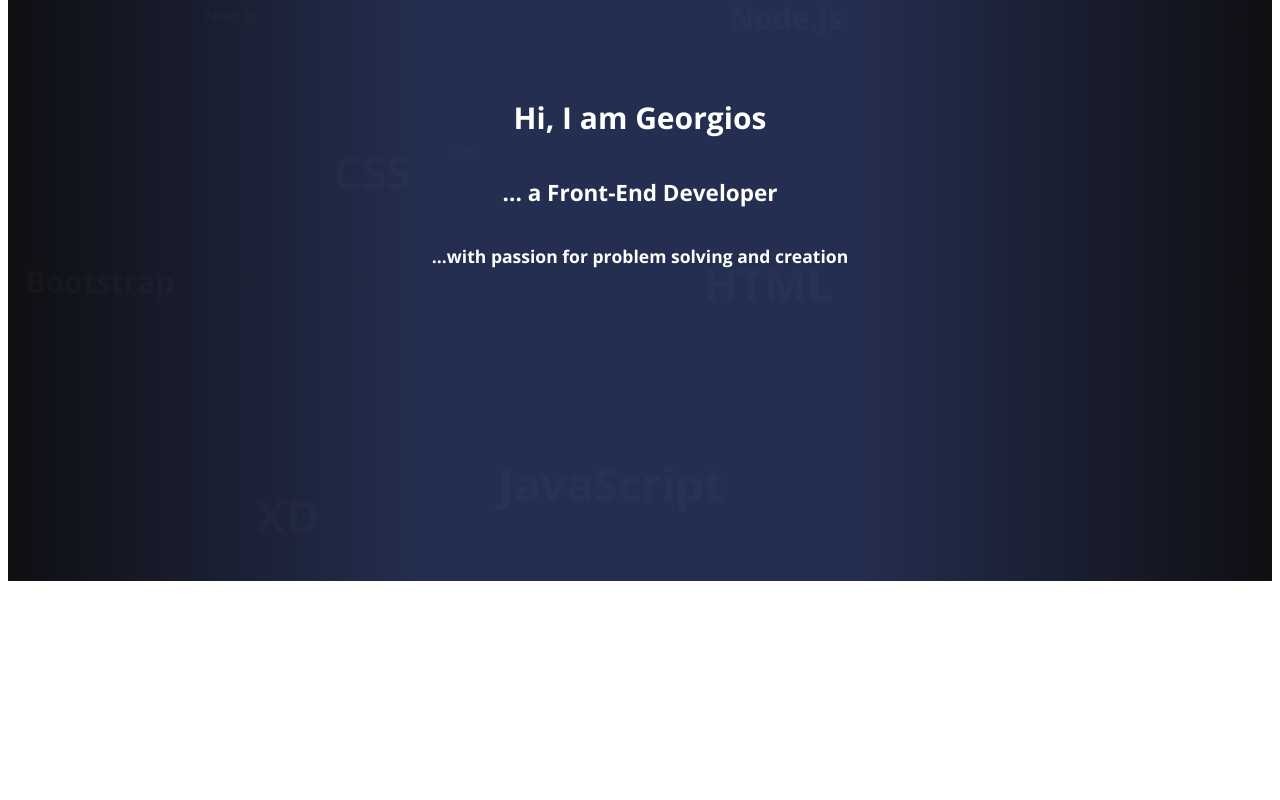
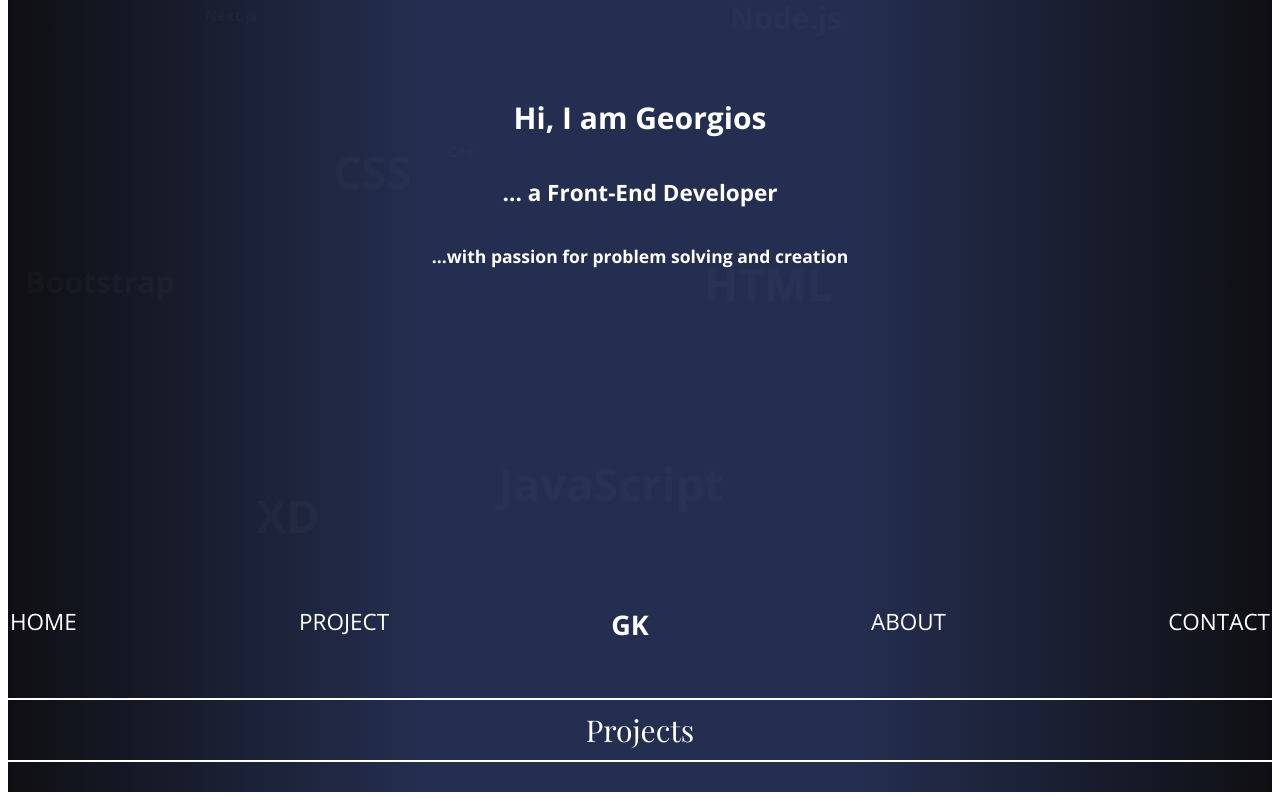
Before and after one commit to kronosGR/ca-portfolio-react, a React (Create React App) app: page / in a window 1280 px wide. Shown: the part 227-1027 px from the top of the page. Before the commit the page ends 816 px from the top, so only its background shows below. Built offline with nearby package versions, Linux system fonts and the light colour scheme.

Commit message:
added header and title components

```diff
--- a/src/App.js
+++ b/src/App.js
@@ -1,5 +1,8 @@
 import React from 'react';
 import LayoutFirst from './components/layout-first';
+import LayoutSecond from './components/layout-second';
+import Header from './components/header';
+import Title from './components/title';
 
 const App = () => {
   return (
@@ -9,6 +12,10 @@ const App = () => {
         <h2>... a Front-End Developer</h2>
         <h3>...with passion for problem solving and creation</h3>
       </LayoutFirst>
+      <LayoutSecond>
+        <Header />
+        <Title title="Projects"/>
+      </LayoutSecond>
     </>
   );
 };
--- /dev/null
+++ b/src/components/header.jsx
@@ -0,0 +1,16 @@
+import classes from './header.module.css'
+
+const Header= () => {
+  return <nav className={classes.header}>
+    <ul className={classes.nav}>
+      <li><a href="#home" className={classes.nav_item}>Home</a></li>
+      <li><a href="#projects" className={classes.nav_item}>Project</a></li>
+      <li><a href="#home" className={classes.nav_item_big}>GK</a></li>
+      <li><a href="#about" className={classes.nav_item}>About</a></li>
+      <li><a href="#contact" className={classes.nav_item}>Contact</a></li>
+    </ul>
+  </nav>
+
+}
+
+export default Header
--- /dev/null
+++ b/src/components/header.module.css
@@ -0,0 +1,36 @@
+.header{
+  width: 100vw;
+  position: sticky;
+  top:0;
+  padding: 10px 10px;
+}
+
+.nav{
+  list-style: none;
+  padding-left: 0;
+  display: flex;
+  justify-content: space-between;
+}
+
+.nav_item{
+  color: white;
+  text-decoration: none;
+  font-size: 1.5rem;
+  font-weight: 500;
+  text-transform: uppercase;
+}
+
+.nav_item_big{
+  color: white;
+  text-decoration: none;
+  font-size: 1.8rem;
+  font-weight: bold;
+  text-transform: uppercase;
+}
+
+.nav_item:hover,
+.nav_item_big:hover,
+.nav_item:active,
+.nav_item_big:active{
+  color:yellow
+}
--- a/src/components/layout-first.jsx
+++ b/src/components/layout-first.jsx
@@ -14,7 +14,7 @@ const Layout = (props) => {
   })
 
   return (
-    <div className={classes.layout}>
+    <div className={classes.layout} id="home">
       {props.children}
       {bgItems}
     </div>
--- /dev/null
+++ b/src/components/layout-second.jsx
@@ -0,0 +1,7 @@
+import classes from './layout-second.module.css';
+
+const LayoutSecond = (props) => {
+  return <div className={classes.layout_second}>{props.children}</div>;
+};
+
+export default LayoutSecond;
--- /dev/null
+++ b/src/components/layout-second.module.css
@@ -0,0 +1,15 @@
+.layout_second {
+  color: white;
+  background-image: linear-gradient(
+    to right,
+    var(--bg-color-black),
+    var(--bg-color-blue),
+    var(--bg-color-blue),
+    var(--bg-color-black)
+  );
+  display: flex;
+  flex-direction: column;
+  justify-content: center;
+  align-items: center;
+  text-align: center;
+}
--- /dev/null
+++ b/src/components/title.jsx
@@ -0,0 +1,8 @@
+
+import classes from './title.module.css';
+
+const Title = (props) => {
+  return <p className={classes.title}>{props.title}</p>;
+};
+
+export default Title;
--- /dev/null
+++ b/src/components/title.module.css
@@ -0,0 +1,8 @@
+.title {
+  font-size: 2rem;
+  font-family: 'Playfair Display', sans-serif;
+  padding: 10px 0;
+  border-top: 2px solid white;
+  border-bottom: 2px solid white;
+  width: 100vw;
+}
--- a/src/index.css
+++ b/src/index.css
@@ -1,26 +1,32 @@
 @import url('https://fonts.googleapis.com/css2?family=Open+Sans:wght@400;700&family=Playfair+Display:wght@400;700&display=swap');
 
-:root{
-  --bg-color-black: #0F0F13;
-  --bg-color-blue: #242E50;
-  --color-white-low-opacity: rgba(255,255,255,0.05);
+:root {
+  --bg-color-black: #0f0f13;
+  --bg-color-blue: #242e50;
+  --color-white-low-opacity: rgba(255, 255, 255, 0.05);
 }
 
-html{
+* {
+  box-sizing: border-box;
+}
+
+html {
+  min-width: 460px;
   font-family: 'Open Sans', sans-serif;
   font-size: 15px;
-  overflow: hidden;
+  overflow-x: hidden;
+  padding: 0;
+  scroll-behavior: smooth;
 }
 
-
-.size1{
+.size1 {
   font-size: 1rem;
 }
 
-.size2{
+.size2 {
   font-size: 2rem;
 }
 
-.size3{
+.size3 {
   font-size: 3rem;
 }
```
